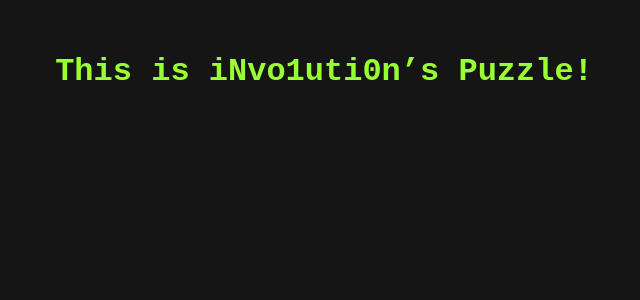
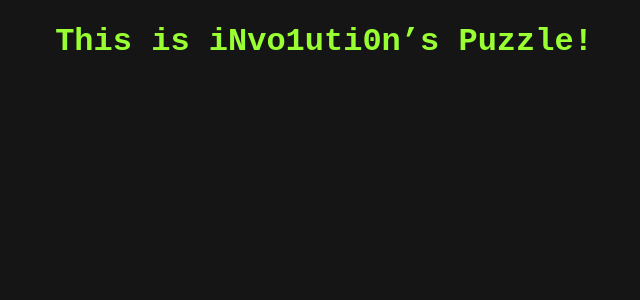
Before and after one commit to iNvo1uti0n/iNvo1uti0n.github.io, a Jekyll site: the page built from puzzle/index.md, in a window 1280 px wide. Shown: the top 300 px of the page, without its empty margins (316-956 px from the left). Built offline with Jekyll 4.4.1, drawn with Linux system fonts in a browser that asks for light colours.

Commit message:
Update layout

```diff
--- a/_layouts/puzzle.html
+++ b/_layouts/puzzle.html
@@ -12,7 +12,7 @@
             a:link h1{text-decoration:none;}
             a:hover h1{text-decoration:underline;}
             h1, h2, h3{
-                margin-top: 1.4cm;
+                margin-top: 0.6cm;
                 text-align: center;
                 font-family:'Courier New', monospace;
                 color:#9F3;
```
